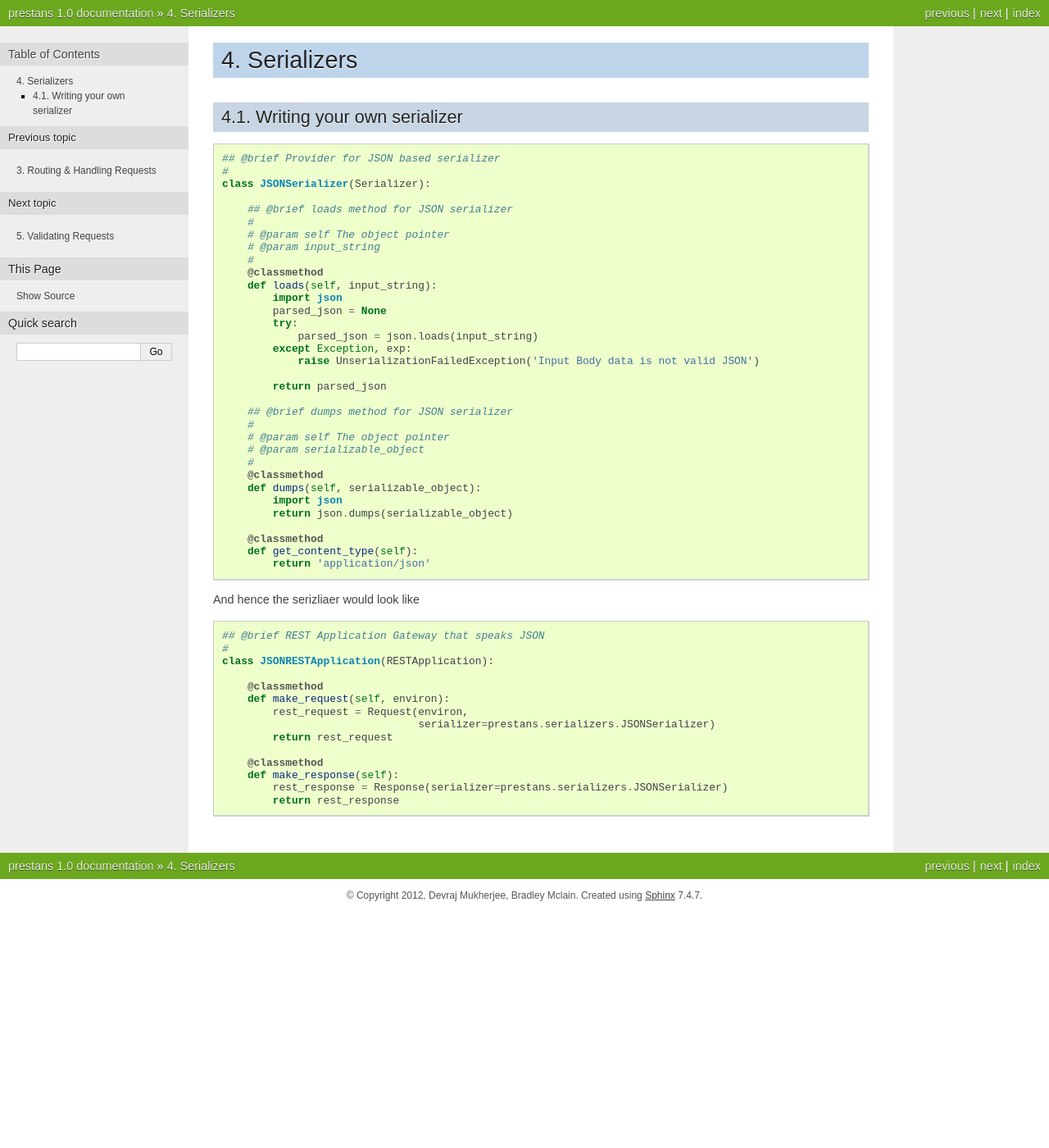
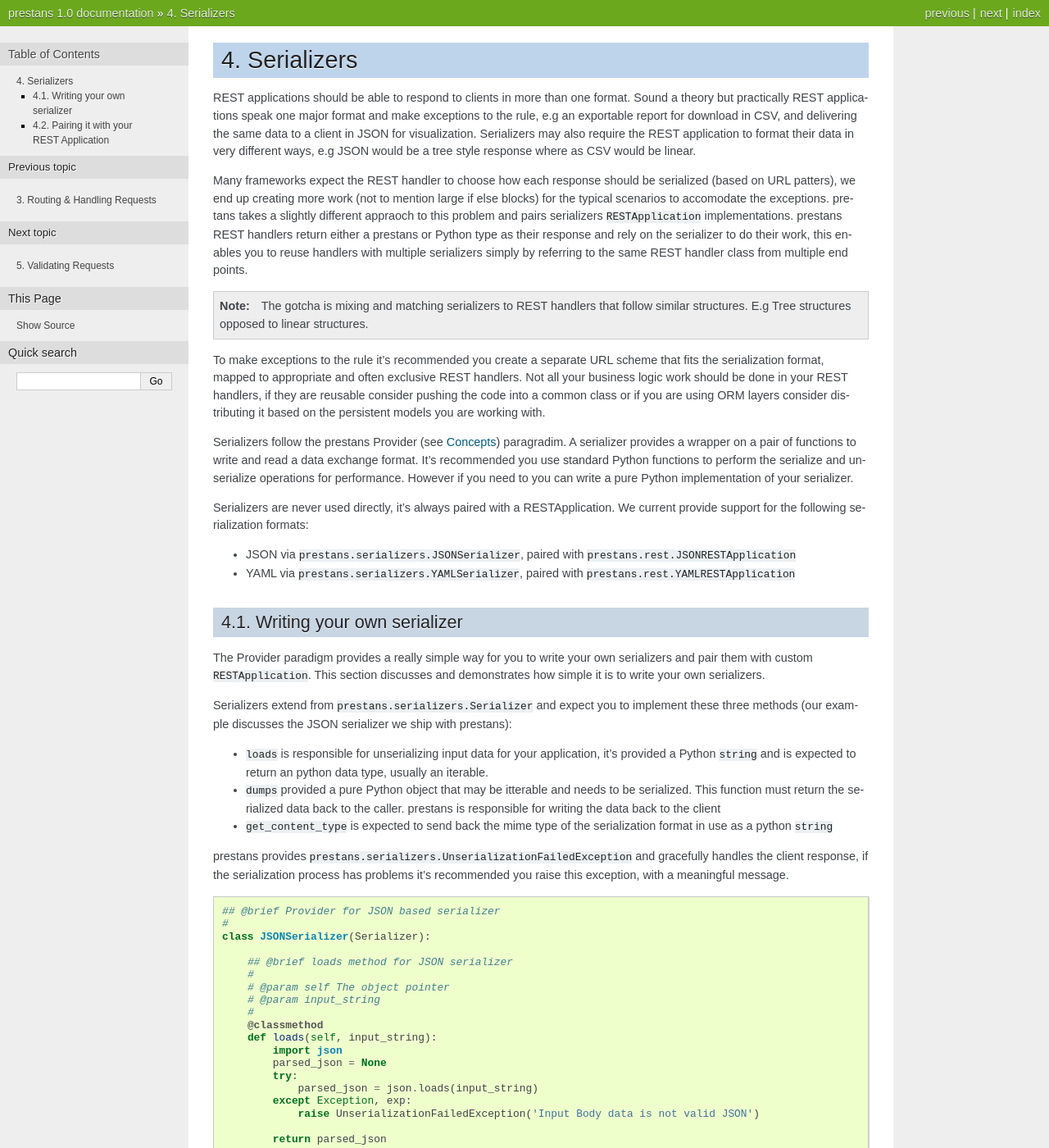
Before and after one commit to anomaly/prestans-docs, a Sphinx documentation site: the page built from source/serializers.rst, in a window 1280 px wide and 1400 px high. Shown: the whole window at 82% size. Built offline with Sphinx 7.4.7, drawn with Linux system fonts in a browser that asks for light colours; some of the changed text lies outside the part shown.

Commit message:
Updated documentation on serializers, completes section on writing custom serializers

```diff
--- a/source/serializers.rst
+++ b/source/serializers.rst
@@ -2,10 +2,35 @@
 Serializers
 ===========
 
+REST applications should be able to respond to clients in more than one format. Sound a theory but practically REST applications speak one major format and make exceptions to the rule, e.g an exportable report for download in CSV, and delivering the same data to a client in JSON for visualization. Serializers may also require the REST application to format their data in very different ways, e.g JSON would be a tree style response where as CSV would be linear.
 
+Many frameworks expect the REST handler to choose how each response should be serialized (based on URL patters), we end up creating more work (not to mention large if else blocks) for the typical scenarios to accomodate the exceptions. pretans takes a slightly different appraoch to this problem and pairs serializers ``RESTApplication`` implementations. prestans REST handlers return either a prestans or Python type as their response and rely on the serializer to do their work, this enables you to reuse handlers with multiple serializers simply by referring to the same REST handler class from multiple end points.
+
+.. note:: The gotcha is mixing and matching serializers to REST handlers that follow similar structures. E.g Tree structures opposed to linear structures.
+
+To make exceptions to the rule it's recommended you create a separate URL scheme that fits the serialization format, mapped to appropriate and often exclusive REST handlers. Not all your business logic work should be done in your REST handlers, if they are reusable consider pushing the code into a common class or if you are using ORM layers consider distributing it based on the persistent models you are working with.
+
+Serializers follow the prestans Provider (see :doc:`concepts`) paragradim. A serializer provides a wrapper on a pair of functions to write and read a data exchange format. It's recommended you use standard Python functions to perform the serialize and unserialize operations for performance. However if you need to you can write a pure Python implementation of your serializer.
+
+Serializers are never used directly, it's always paired with a RESTApplication. We current provide support for the following serialization formats:
+
+* JSON via ``prestans.serializers.JSONSerializer``, paired with ``prestans.rest.JSONRESTApplication``
+* YAML via ``prestans.serializers.YAMLSerializer``, paired with ``prestans.rest.YAMLRESTApplication``
 
 Writing your own serializer
-===========================
+---------------------------
+
+The Provider paradigm provides a really simple way for you to write your own serializers and pair them with custom ``RESTApplication``. This section discusses and demonstrates how simple it is to write your own serializers.
+
+Serializers extend from ``prestans.serializers.Serializer`` and expect you to implement these three methods (our example discusses the JSON serializer we ship with prestans):
+
+* ``loads`` is responsible for unserializing input data for your application, it's provided a Python ``string`` and is expected to return an python data type, usually an iterable.
+
+* ``dumps`` provided a pure Python object that may be itterable and needs to be serialized. This function must return the serialized data back to the caller. prestans is responsible for writing the data back to the client
+
+* ``get_content_type`` is expected to send back the mime type of the serialization format in use as a python ``string``
+
+prestans provides  ``prestans.serializers.UnserializationFailedException`` and gracefully handles the client response, if the serialization process has problems it's recommended you raise this exception, with a meaningful message.
 
 .. code-block:: python
 
@@ -43,8 +68,12 @@ Writing your own serializer
         def get_content_type(self):
             return 'application/json'
 
+You can instantiate this class and test it works on the Python interactive interface. Once you are confident that your serializer wrapper works, proceed to pairing it with a RESTApplication that you create.
 
-And hence the serizliaer would look like
+Pairing it with your REST Application
+-------------------------------------
+
+Once you have
 
 .. code-block:: python
 
```
